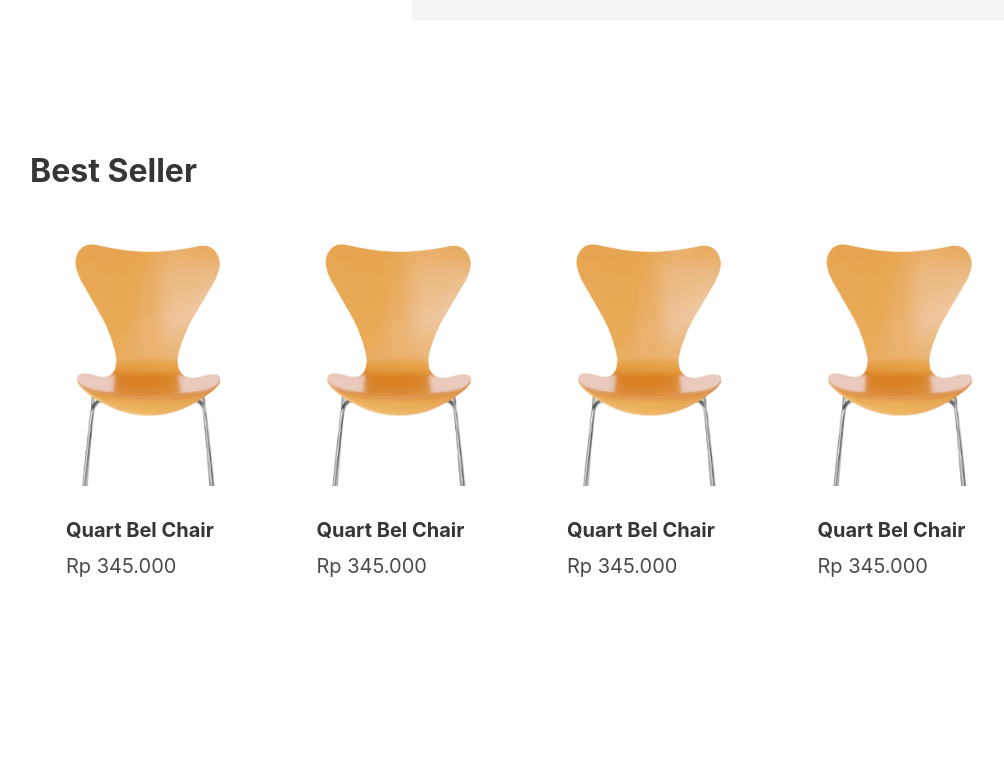
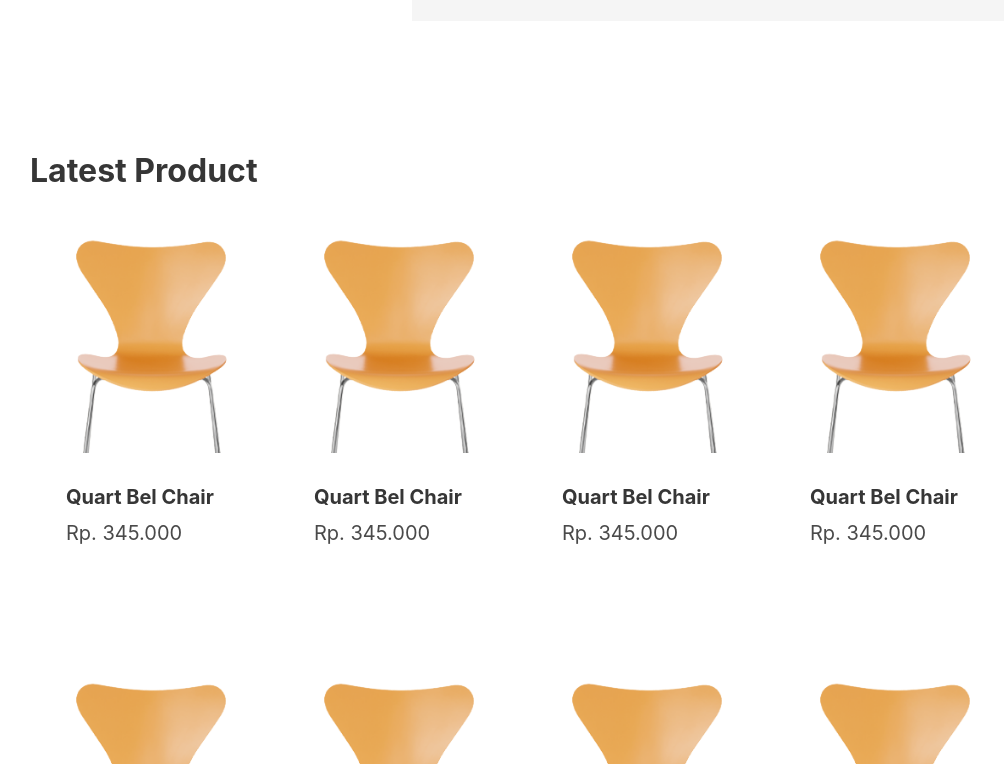
Before and after one commit to anidast/svelte-bulma_aeki, a Svelte app: page / in a window 1280 px wide. Shown: the part 1716-2480 px from the top of the page, without its empty margins (114-1118 px from the left). Before the commit the page ends 2431 px from the top, so only its background shows below. Built offline with nearby package versions, Linux system fonts and the light colour scheme.

Commit message:
product list

```diff
--- a/src/containers/products-list/index.svelte
+++ b/src/containers/products-list/index.svelte
@@ -1,86 +1,37 @@
 <script>
   import "./index.scss";
+
+  export let category;
+  export let products;
+
+  const formatRupiah = (money) => {
+    return new Intl.NumberFormat("id-ID").format(money);
+  };
 </script>
 
 <section class="section mx-6 px-6">
-    <p class="title is-size-3 has-text-weight-bold mx-6">Category</p>
+  <p class="title is-size-3 has-text-weight-bold mx-6">{category}</p>
 
   <div class="columns is-multiline mx-6">
-        <div class="column is-one-quarter">
+    {#each products as product}
+      <div class="column is-3">
         <div class="product_item">
           <div class="card-image">
             <figure class="image is-4by4">
-                    <img src="image/chair2.png" alt="chair">
+              <img src="image/chair2.png" alt="chair" />
             </figure>
           </div>
           <div class="card-content">
             <div class="content product_text">
-                    <p class="title is-size-5 has-text-weight-bold mb-5">Quart Bel Chair</p>
-                    <p class="subtitle">Rp. 345.000</p>
-                    <p class="text-chart">
-                      <a href="/">+ ADD TO CHART</a>
+              <p class="title is-size-5 has-text-weight-bold mb-5">
+                {product.name}
               </p>
+              <p class="subtitle">{'Rp. ' + formatRupiah(product.price)}</p>
+              <p class="text-chart">+ ADD TO CHART</p>
             </div>
           </div>
         </div>
       </div>
-
-        <div class="column is-one-quarter">
-          <div class="product_item">
-              <div class="card-image">
-                <figure class="image is-4by4">
-                  <img src="image/chair2.png" alt="chair">
-                </figure>
-              </div>
-              <div class="card-content">
-                <div class="content product_text">
-                  <p class="title is-size-5 has-text-weight-bold mb-5">Quart Bel Chair</p>
-                  <p class="subtitle">Rp. 345.000</p>
-                  <p class="text-chart">
-                    <a href="/">+ ADD TO CHART</a>
-                  </p>
-                </div>
-              </div>
-            </div>
-        </div>
-
-        <div class="column is-one-quarter">
-          <div class="product_item">
-              <div class="card-image">
-                <figure class="image is-4by4">
-                  <img src="image/chair2.png" alt="chair">
-                </figure>
-              </div>
-              <div class="card-content">
-                <div class="content product_text">
-                  <p class="title is-size-5 has-text-weight-bold mb-5">Quart Bel Chair</p>
-                  <p class="subtitle">Rp. 345.000</p>
-                  <p class="text-chart">
-                    <a href="/">+ ADD TO CHART</a>
-                  </p>
-                </div>
-              </div>
-            </div>
-        </div>
-
-        <div class="column is-one-quarter">
-          <div class="product_item">
-              <div class="card-image">
-                <figure class="image is-4by4">
-                  <img src="image/chair2.png" alt="chair">
-                </figure>
-              </div>
-              <div class="card-content">
-                <div class="content product_text">
-                  <p class="title is-size-5 has-text-weight-bold mb-5">Quart Bel Chair</p>
-                  <p class="subtitle">Rp. 345.000</p>
-                  <p class="text-chart">
-                    <a href="/">+ ADD TO CHART</a>
-                  </p>
-                </div>
-              </div>
-            </div>
-        </div>
-
+    {/each}
   </div>
 </section>
--- a/src/containers/products-slider/index.svelte
+++ b/src/containers/products-slider/index.svelte
@@ -33,7 +33,7 @@
                 <p class="title is-size-5 has-text-weight-bold mb-5">
                   ${product.name}
                 </p>
-                <p class="subtitle">${"Rp " + formatRupiah(product.price)}</p>
+                <p class="subtitle">${"Rp. " + formatRupiah(product.price)}</p>
                 <p class="text-chart">+ ADD TO CHART</p>
               </div>
             </div>
--- a/src/pages/catalog/index.svelte
+++ b/src/pages/catalog/index.svelte
@@ -1,9 +1,70 @@
 <script>
     import "./index.scss";
     import { Navbar, Promo, ProductsList, Footer } from "../../containers";
+    import { apiUrl } from "../../stores";
+
+    export let category;
+
+    let products = [
+        {
+            name: "Quart Bel Chair",
+            price: 345000,
+            product_photos: [
+                {
+                    photo_url: "image/chair2.png",
+                },
+            ],
+        },
+        {
+            name: "Quart Bel Chair",
+            price: 345000,
+            product_photos: [
+                {
+                    photo_url: "image/chair2.png",
+                },
+            ],
+        },
+        {
+            name: "Quart Bel Chair",
+            price: 345000,
+            product_photos: [
+                {
+                    photo_url: "image/chair2.png",
+                },
+            ],
+        },
+        {
+            name: "Quart Bel Chair",
+            price: 345000,
+            product_photos: [
+                {
+                    photo_url: "image/chair2.png",
+                },
+            ],
+        },
+        {
+            name: "Quart Bel Chair",
+            price: 345000,
+            product_photos: [
+                {
+                    photo_url: "image/chair2.png",
+                },
+            ],
+        },
+    ];
+
+    // const getproducts = (async () => {
+    //     const response = await fetch($apiUrl + "/" + category, {
+    //         method: "GET",
+    //     });
+    //     res = await response.json();
+    //     if (res.meta.code === "success") {
+    //         products = res.data;
+    //     }
+    // })();
 </script>
 
 <Navbar />
 <Promo />
-<ProductsList />
+<ProductsList {category} {products}/>
 <Footer />
--- a/src/pages/home/index.svelte
+++ b/src/pages/home/index.svelte
@@ -4,6 +4,7 @@
         Navbar,
         Hero,
         FeaturedCategory,
+        ProductsList,
         ProductsSlider,
         Footer,
     } from "../../containers";
@@ -12,6 +13,33 @@
     let products;
     // let latestProducts = [];
     let latestProducts = [
+        {
+            name: "Quart Bel Chair",
+            price: 345000,
+            product_photos: [
+                {
+                    photo_url: "image/chair2.png",
+                },
+            ],
+        },
+        {
+            name: "Quart Bel Chair",
+            price: 345000,
+            product_photos: [
+                {
+                    photo_url: "image/chair2.png",
+                },
+            ],
+        },
+        {
+            name: "Quart Bel Chair",
+            price: 345000,
+            product_photos: [
+                {
+                    photo_url: "image/chair2.png",
+                },
+            ],
+        },
         {
             name: "Quart Bel Chair",
             price: 345000,
@@ -88,5 +116,6 @@
 <Navbar />
 <Hero />
 <FeaturedCategory />
+<ProductsList category="Latest Product" products={latestProducts} />
 <ProductsSlider title="Best Seller" products={bestSeller} />
 <Footer />
```
Lines whose indentation alone changed are shown as unchanged.
